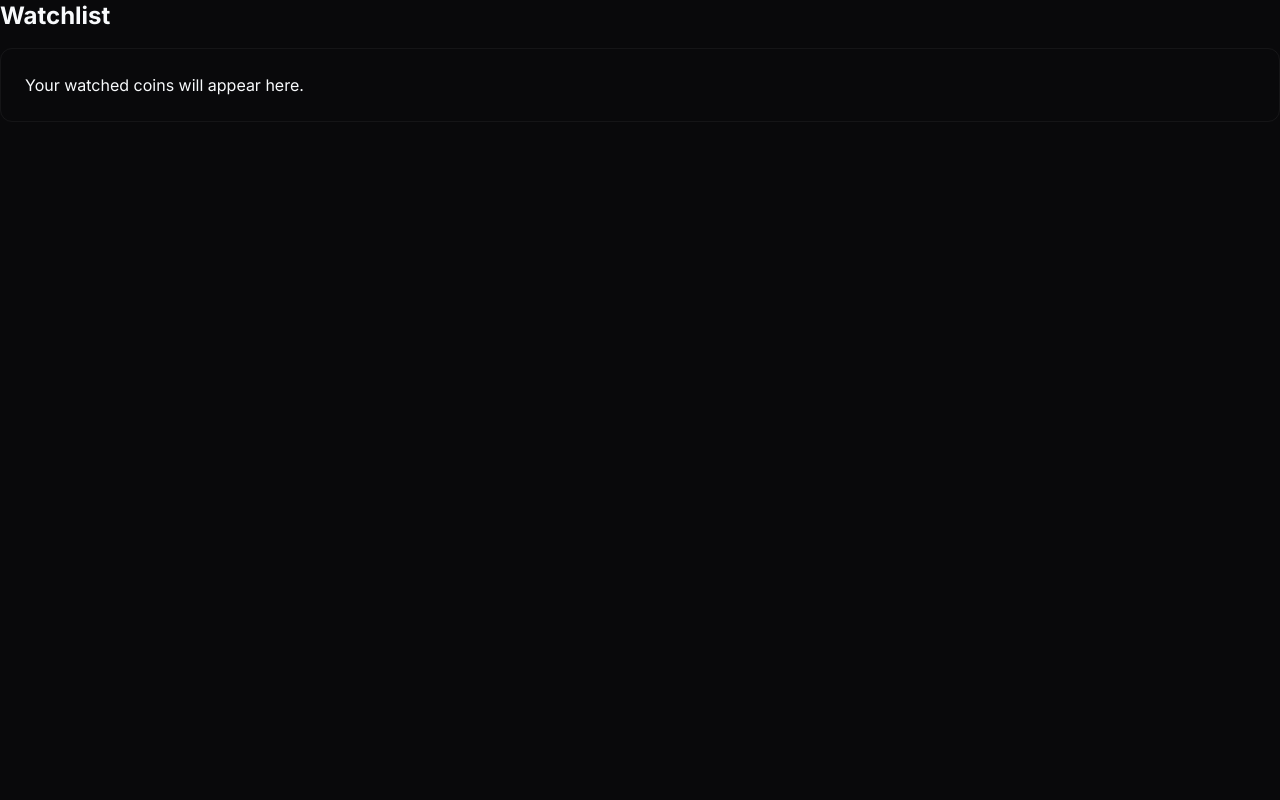
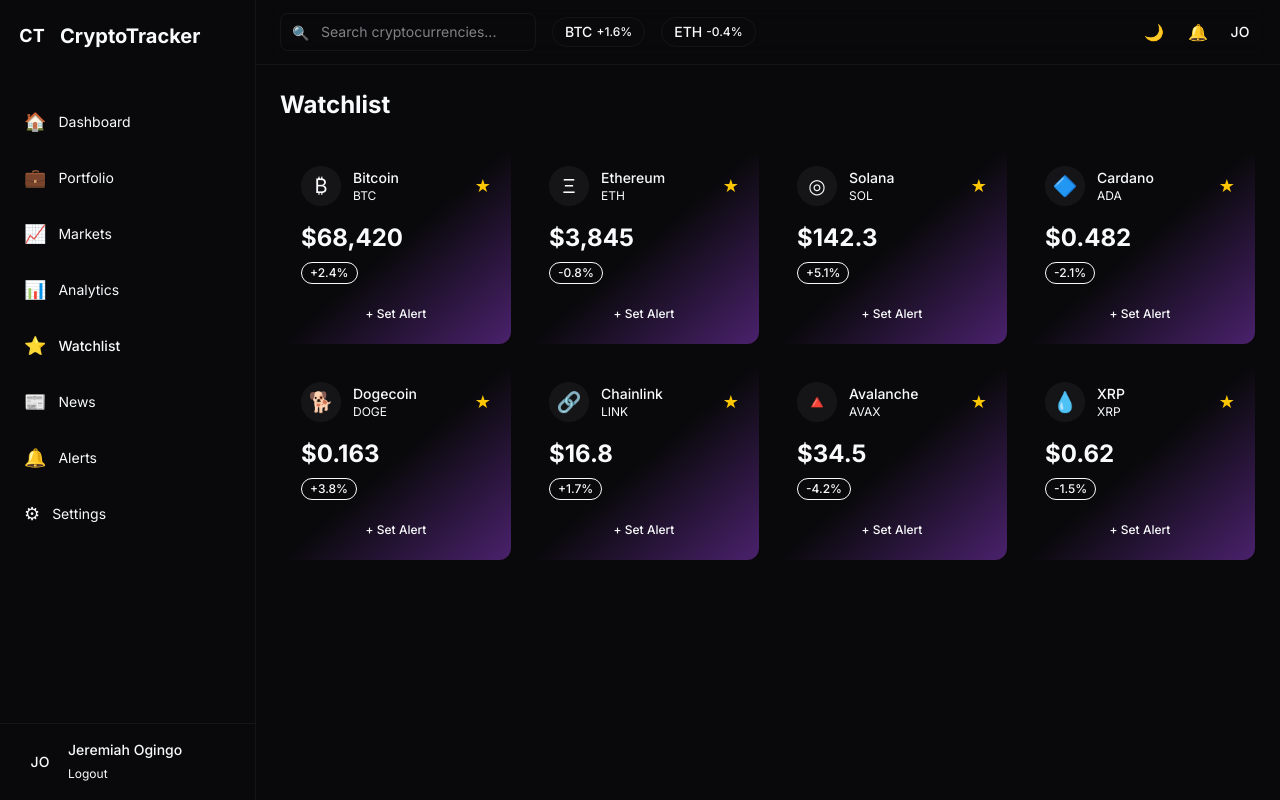
Before and after one commit to Jeremiahogingo/crypto-portfolio-tracker, a Next.js app: page /watchlist in a window 1280 px wide. Built offline with nearby package versions, Linux system fonts and the light colour scheme.

Commit message:
feat(watchlist): add watchlist page with coin cards, favorite toggle, and alert placeholder

```diff
--- /dev/null
+++ b/src/app/(dashboard)/watchlist/page.tsx
@@ -0,0 +1,40 @@
+"use client";
+
+import { useState } from "react";
+import CoinCard from "@/components/cards/CoinCard";
+import { watchlistCoins } from "@/mock/watchlist";
+
+export default function WatchlistPage() {
+  const [favorites, setFavorites] = useState<string[]>(
+    // All initially marked as favorites (since they are in the watchlist)
+    watchlistCoins.map((coin) => coin.id)
+  );
+
+  const toggleFavorite = (id: string) => {
+    setFavorites((prev) =>
+      prev.includes(id) ? prev.filter((fav) => fav !== id) : [...prev, id]
+    );
+  };
+
+  const handleSetAlert = (id: string) => {
+    // Placeholder: later we'll open a modal or show a toast
+    alert(`Alert feature coming soon for coin ID: ${id}`);
+  };
+
+  return (
+    <div className="space-y-6">
+      <h1 className="text-2xl font-bold text-text">Watchlist</h1>
+      <div className="grid grid-cols-1 sm:grid-cols-2 lg:grid-cols-3 xl:grid-cols-4 gap-4">
+        {watchlistCoins.map((coin) => (
+          <CoinCard
+            key={coin.id}
+            coin={coin}
+            isFavorite={favorites.includes(coin.id)}
+            onToggleFavorite={toggleFavorite}
+            onSetAlert={handleSetAlert}
+          />
+        ))}
+      </div>
+    </div>
+  );
+}
--- a/src/app/watchlist/page.tsx
+++ /dev/null
@@ -1,10 +0,0 @@
-export default function WatchlistPage() {
-  return (
-    <div>
-      <h1 className="text-2xl font-bold text-text mb-4">Watchlist</h1>
-      <div className="bg-surface rounded-xl p-6 border border-white/5">
-        <p className="text-secondary">Your watched coins will appear here.</p>
-      </div>
-    </div>
-  );
-}
--- /dev/null
+++ b/src/components/cards/CoinCard.tsx
@@ -0,0 +1,72 @@
+"use client";
+
+import Card from "@/components/ui/Card";
+import Badge from "@/components/ui/Badge";
+
+interface CoinCardProps {
+  coin: {
+    id: string;
+    name: string;
+    symbol: string;
+    logo: string;
+    price: number;
+    change24h: number;
+  };
+  isFavorite: boolean;
+  onToggleFavorite: (id: string) => void;
+  onSetAlert: (id: string) => void;
+}
+
+export default function CoinCard({
+  coin,
+  isFavorite,
+  onToggleFavorite,
+  onSetAlert,
+}: CoinCardProps) {
+  return (
+    <Card hover gradientBorder className="flex flex-col">
+      <div className="flex items-center justify-between">
+        <div className="flex items-center gap-3">
+          <span className="w-10 h-10 rounded-full bg-white/5 flex items-center justify-center text-xl">
+            {coin.logo}
+          </span>
+          <div>
+            <p className="text-sm font-medium text-text">{coin.name}</p>
+            <p className="text-xs text-secondary">{coin.symbol}</p>
+          </div>
+        </div>
+        <button
+          onClick={() => onToggleFavorite(coin.id)}
+          className={`text-lg transition-colors ${
+            isFavorite ? "text-yellow-400" : "text-secondary hover:text-yellow-400"
+          }`}
+        >
+          {isFavorite ? "★" : "☆"}
+        </button>
+      </div>
+
+      <div className="mt-4">
+        <p className="text-2xl font-bold text-text">
+          ${coin.price < 0.01 ? coin.price.toFixed(6) : coin.price.toLocaleString()}
+        </p>
+        <Badge
+          variant={coin.change24h > 0 ? "success" : "danger"}
+          size="sm"
+          className="mt-2"
+        >
+          {coin.change24h > 0 ? "+" : ""}
+          {coin.change24h}%
+        </Badge>
+      </div>
+
+      <div className="mt-auto pt-4">
+        <button
+          onClick={() => onSetAlert(coin.id)}
+          className="w-full text-xs font-medium text-primary hover:text-blue-400 transition-colors"
+        >
+          + Set Alert
+        </button>
+      </div>
+    </Card>
+  );
+}
--- /dev/null
+++ b/src/mock/watchlist.ts
@@ -0,0 +1,66 @@
+export const watchlistCoins = [
+  {
+    id: "bitcoin",
+    name: "Bitcoin",
+    symbol: "BTC",
+    logo: "₿",
+    price: 68420,
+    change24h: 2.4,
+  },
+  {
+    id: "ethereum",
+    name: "Ethereum",
+    symbol: "ETH",
+    logo: "Ξ",
+    price: 3845,
+    change24h: -0.8,
+  },
+  {
+    id: "solana",
+    name: "Solana",
+    symbol: "SOL",
+    logo: "◎",
+    price: 142.3,
+    change24h: 5.1,
+  },
+  {
+    id: "cardano",
+    name: "Cardano",
+    symbol: "ADA",
+    logo: "🔷",
+    price: 0.482,
+    change24h: -2.1,
+  },
+  {
+    id: "dogecoin",
+    name: "Dogecoin",
+    symbol: "DOGE",
+    logo: "🐕",
+    price: 0.163,
+    change24h: 3.8,
+  },
+  {
+    id: "chainlink",
+    name: "Chainlink",
+    symbol: "LINK",
+    logo: "🔗",
+    price: 16.8,
+    change24h: 1.7,
+  },
+  {
+    id: "avalanche",
+    name: "Avalanche",
+    symbol: "AVAX",
+    logo: "🔺",
+    price: 34.5,
+    change24h: -4.2,
+  },
+  {
+    id: "ripple",
+    name: "XRP",
+    symbol: "XRP",
+    logo: "💧",
+    price: 0.62,
+    change24h: -1.5,
+  },
+];
```
